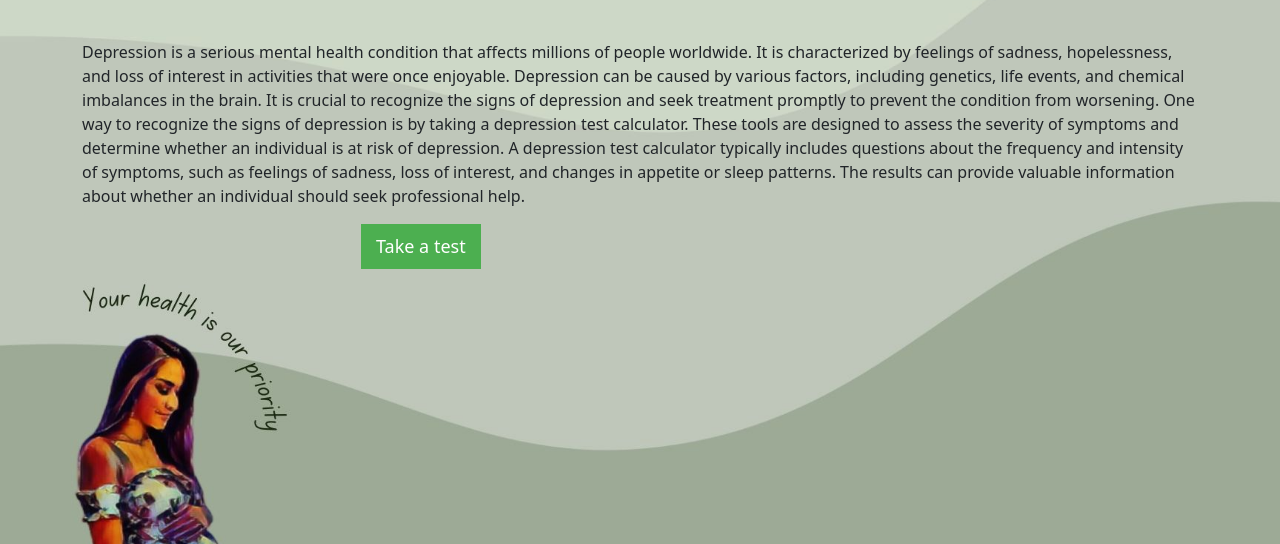
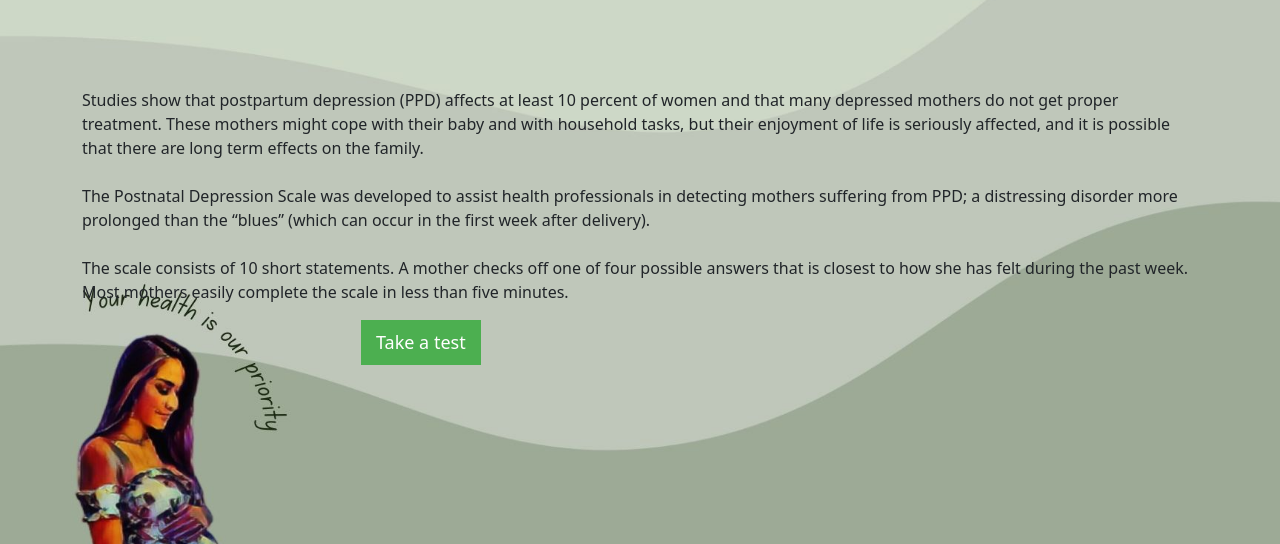
Before and after one commit to kelvin-kahuho/Momma-App---Flask, a Flask app: page /home in a window 1280 px wide. Shown: the part 94-638 px from the top of the page. Run offline with Flask 3, Linux system fonts and the light colour scheme.

Commit message:
Gave more information on the home page and redirection link to test page

```diff
--- a/index/templates/home.html
+++ b/index/templates/home.html
@@ -1,8 +1,29 @@
 {% extends 'main.html' %}
 {% block content %}
 <p class="error">{{success}}</p>
-<p>Depression is a serious mental health condition that affects millions of people worldwide. It is characterized by feelings of sadness, hopelessness, and loss of interest in activities that were once enjoyable. Depression can be caused by various factors, including genetics, life events, and chemical imbalances in the brain. It is crucial to recognize the signs of depression and seek treatment promptly to prevent the condition from worsening.
-    One way to recognize the signs of depression is by taking a depression test calculator. These tools are designed to assess the severity of symptoms and determine whether an individual is at risk of depression. A depression test calculator typically includes questions about the frequency and intensity of symptoms, such as feelings of sadness, loss of interest, and changes in appetite or sleep patterns. The results can provide valuable information about whether an individual should seek professional help.
+<p class="error">{{error}}</p>
+<p>
+    <br>
+    <br>
+    Studies show that postpartum depression (PPD) affects
+    at least 10 percent of women and that many depressed
+    mothers do not get proper treatment. These mothers
+    might cope with their baby and with household tasks, but
+    their enjoyment of life is seriously affected, and it is
+    possible that there are long term effects on the family.
+    <br>
+    <br>
+    The Postnatal Depression Scale was
+    developed to assist health professionals in detecting
+    mothers suffering from PPD; a distressing disorder more
+    prolonged than the “blues” (which can occur in the first
+    week after delivery).
+    <br>
+    <br>
+    The scale consists of 10 short statements. A mother
+    checks off one of four possible answers that is closest to
+    how she has felt during the past week. Most mothers
+    easily complete the scale in less than five minutes.
 </p>
 <div class="center">
     <a href="{{url_for('take_test')}}">
```
